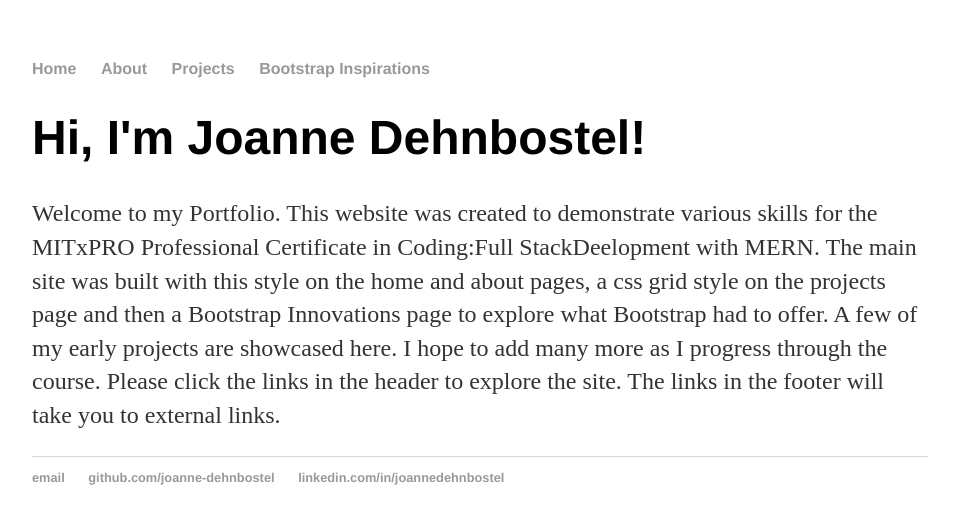
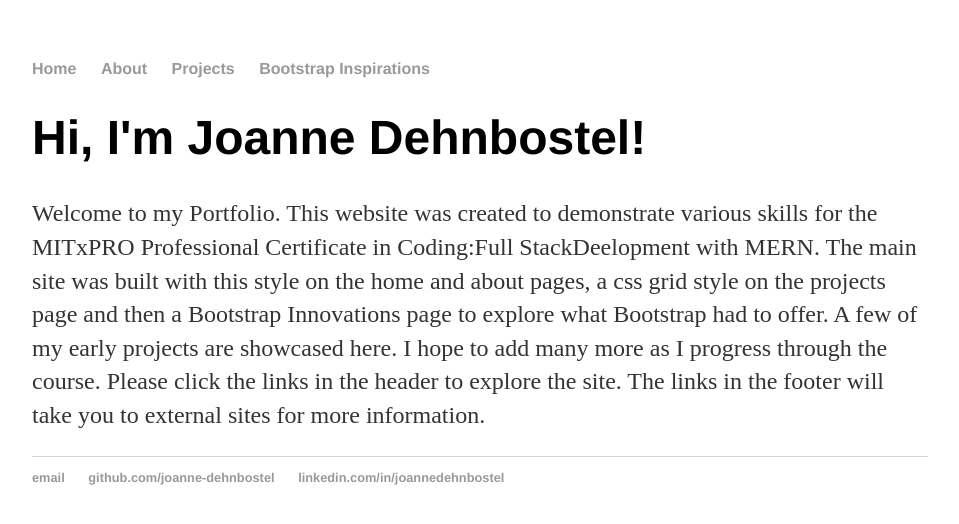
Before and after one commit to joanne-dehnbostel/joanne-dehnbostel.github.io, a Jekyll site: the page built from index.html, in a window 1280 px wide. Shown: the top 524 px of the page, without its empty margins (160-1119 px from the left). Built offline with Jekyll 4.4.1, drawn with Linux system fonts in a browser that asks for light colours.

Commit message:
Update index.html

```diff
--- a/index.html
+++ b/index.html
@@ -6,6 +6,6 @@ title: Joanne Dehnbostel
 	<h1>Hi, I'm Joanne Dehnbostel!</h1>
 	<p>Welcome to my Portfolio. This website was created to demonstrate various skills for the MITxPRO Professional Certificate in Coding:Full StackDeelopment with MERN.
 		The main site was built with this style on the home and about pages, a css grid style on the projects page and then a Bootstrap Innovations page to explore what Bootstrap had to offer.
-		A few of my early projects are showcased here. I hope to add many more as I progress through the course. Please click the links in the header to explore the site. The links in the footer will take you to external links.
+		A few of my early projects are showcased here. I hope to add many more as I progress through the course. Please click the links in the header to explore the site. The links in the footer will take you to external sites for more information.
 	</p>
 </div><!-- /.blurb -->
```
